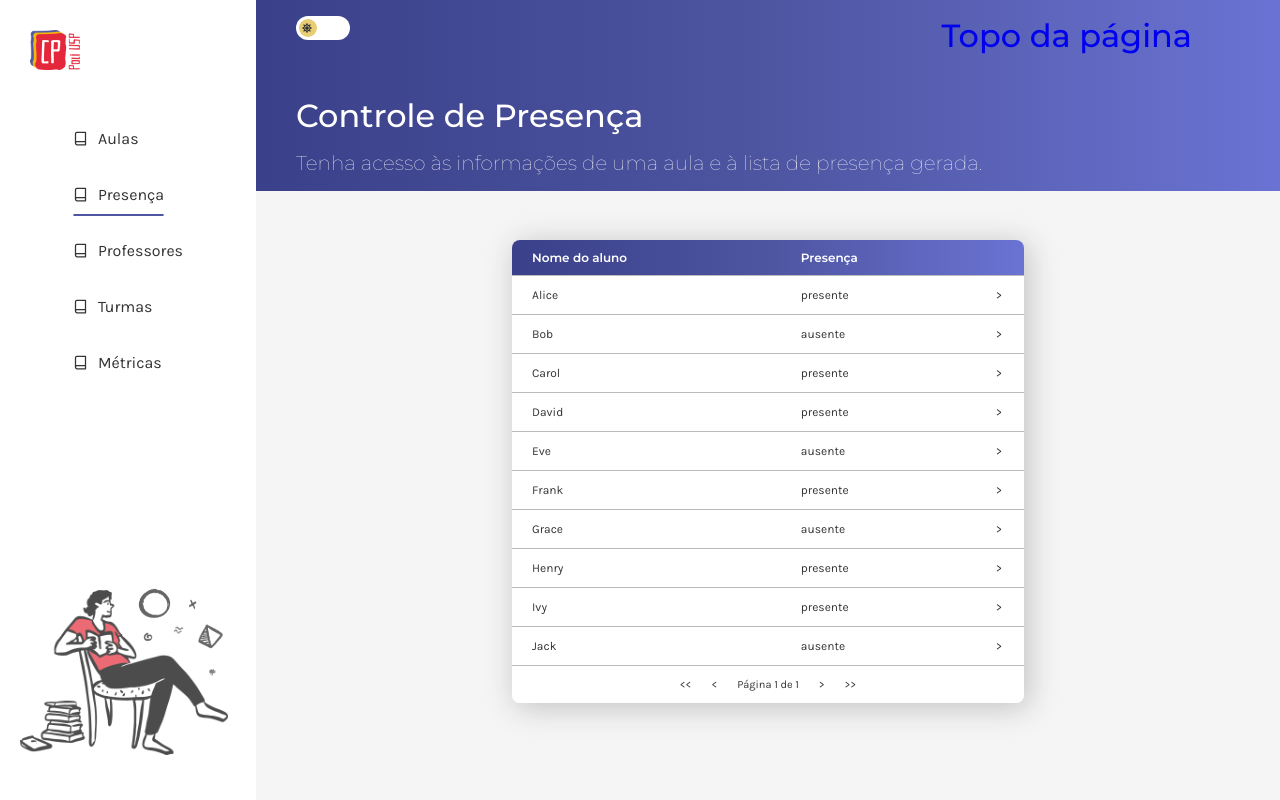
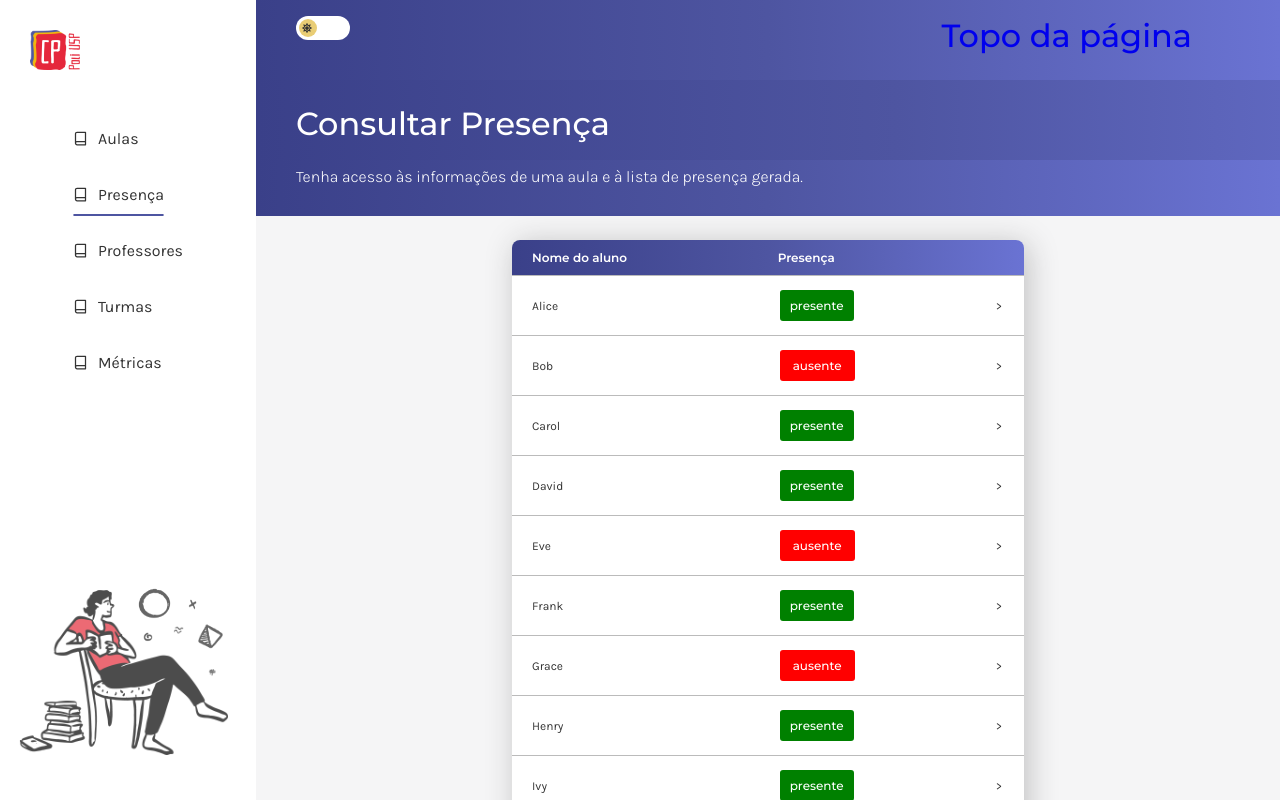
Before and after one commit to lucas-pvg/cp-presenca-cursinho-frontend, a React (Vite) app: page /attendence in a window 1280 px wide. Built offline with nearby package versions, Linux system fonts and the light colour scheme.

Commit message:
fix: adjusting presence-page

```diff
--- a/src/components/button/Button.css
+++ b/src/components/button/Button.css
@@ -46,3 +46,47 @@ a {
   border-color: var(--blue-inverse);
   color: var(--blue-inverse);
 }
+
+.presence-check-button {
+  padding: 8px 10px;
+  display: flex;
+  justify-content: center;
+  align-items: center;
+  border: solid 2px;
+  border-radius: 5px;
+  cursor: pointer;
+
+  font-family: "Montserrat", sans-serif;
+  font-weight: 500;
+  font-size: 12px;
+
+
+  background: green;
+  color: var(--base-white);
+
+
+  transition:
+    transform .1s ease-in-out
+}
+
+.abscense-button {
+  padding: 8px 13px;
+  display: flex;
+  justify-content: center;
+  align-items: center;
+  border: solid 2px;
+  border-radius: 5px;
+  cursor: pointer;
+
+  font-family: "Montserrat", sans-serif;
+  font-weight: 500;
+  font-size: 12px;
+
+
+  background: red;
+  color: var(--base-white);
+
+
+  transition:
+    transform .1s ease-in-out
+}
--- a/src/components/header/header.tsx
+++ b/src/components/header/header.tsx
@@ -33,7 +33,7 @@ interface HeaderProps extends ComponentProps<'header'>, VariantProps<typeof Head
 }
 
 
-export const Header = ({ title, to, subtitle, variant, mode, ...props }: HeaderProps) => {
+export const Header = ({ to, variant, mode, ...props }: HeaderProps) => {
     return (
         <header className={HeaderVariants({variant, mode})} {...props}>
             <div className='first-row'>
@@ -46,10 +46,6 @@ export const Header = ({ title, to, subtitle, variant, mode, ...props }: HeaderP
                     </Link>
                 </div>
             </div>
-            <div className='second-row'>
-                <h1 className='header-title'>{title}</h1>
-                <h4 className='header-subtitle'>{subtitle}</h4>
-            </div>
 
         </header>
     )
--- a/src/components/hero/hero.tsx
+++ b/src/components/hero/hero.tsx
@@ -4,7 +4,7 @@ import { ComponentProps } from 'react';
 import HeroIcon from '../../assets/hero.svg';
 
 const HeroVariants = cva(
-    'base-button',
+    'base-hero',
     {
         variants: {
         variant: {
@@ -28,19 +28,22 @@ interface HeroProps extends ComponentProps<'header'>, VariantProps<typeof HeroVa
     mode?: 'light' | 'dark'
     heroTitle: string;
     heroDescription?: string;
+    withImage?: boolean;
 }
 
 
-export const Hero = ({ heroTitle, heroDescription, variant, mode, ...props }: HeroProps) => {
+export const Hero = ({ heroTitle, heroDescription, withImage, variant, mode, ...props }: HeroProps) => {
     return (
         <header className={HeroVariants({variant, mode})} {...props}>
             <div className='hero-text'>
                 <h1 className='hero-title'>{heroTitle ?? 'Hero title'}</h1>
                 {heroDescription && <p>{heroDescription}</p>}
             </div>
-            <div className='hero-icon'>
-                <img src={HeroIcon}/>
-            </div>
+            {withImage &&
+                <div className='hero-icon'>
+                    <img src={HeroIcon}/>
+                </div>
+            }
 
         </header>
     )
--- a/src/components/table/TableRow.tsx
+++ b/src/components/table/TableRow.tsx
@@ -1,6 +1,8 @@
 import { ComponentProps } from 'react'
 import { cva, VariantProps } from 'class-variance-authority'
 import './Table.css'
+import { Button } from '../button/Button'
+import React from 'react'
 
 const TableRowVariants = cva(
   'table-row',
@@ -30,9 +32,16 @@ interface TableRowProps
 }
 
 export function TableRow({ data, mode, clickable, ...props }: TableRowProps) {
+  const [presenceText, setPresenceText] = React.useState(data[1] === 'presente');
+  const presenceButtonTap = () => {
+    setPresenceText(!presenceText);
+  }
   return (
     <tr className={TableRowVariants({ mode, clickable })} {...props}>
-      {data.map((d) => <td>{d}</td>)}
+      {data.map((d) => d === 'presente' || d === 'ausente' ?
+        <td><Button onClick={presenceButtonTap} className={presenceText ? 'presence-check-button' : 'abscense-button'}>{presenceText ? 'presente' : 'ausente'}</Button></td> :
+        <td>{d}</td>
+      )}
       <td className='icon'>{'>'}</td>
     </tr>
   )
--- a/src/pages/presence/PresencePage.css
+++ b/src/pages/presence/PresencePage.css
@@ -1,3 +1,9 @@
+.presence-container {
+    width: 100%;
+    height: 100%;
+    overflow: auto;
+}
+
 .presence-container .presence-header {
     width: 80%;
     background-image: var(--blue-grad);
@@ -5,6 +11,17 @@
     height: 15%;
     right: 0;
     top: 12%;
+    display: flex;
+    flex-direction: column;
+
+    .base-header {
+        top: 0%;
+        width: 80%;
+    }
+
+    .base-hero {
+        top: 10%;
+    }
 }
 
 
--- a/src/pages/presence/PresencePage.tsx
+++ b/src/pages/presence/PresencePage.tsx
@@ -1,4 +1,5 @@
 import { Header } from '../../components/header/header';
+import { Hero } from '../../components/hero/hero';
 import { Table } from '../../components/table/Table';
 import { Student, students } from '../../data/students';
 
@@ -8,12 +9,14 @@ import './PresencePage.css';
 export const PresencePage = () => {
     return (
         <div className='presence-container'>
-            <Header to={''} title={'Controle de Presença'} subtitle='Tenha acesso às informações de uma aula e à lista de presença gerada.'/>
+            <div className='presence-header'>
+                <Header to={''} />
+                <Hero heroTitle={'Consultar Presença'} heroDescription='Tenha acesso às informações de uma aula e à lista de presença gerada.'/>
+            </div>
             <div className='presence-body'>
                 <div className='presence-table'>
                     <Table header={['Nome do aluno', 'Presença']} data={studentsData} />
                 </div>
-
             </div>
         </div>
     )
```
